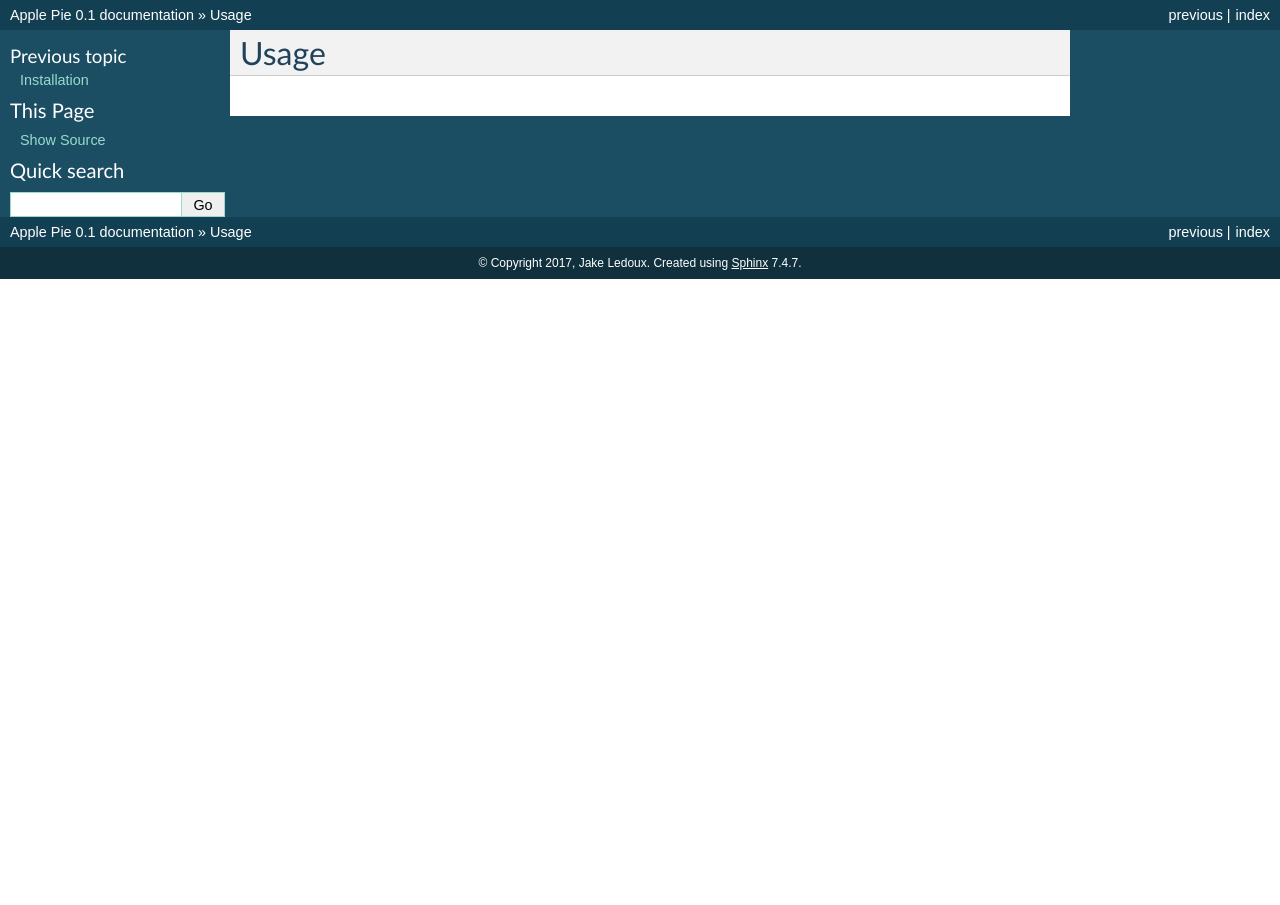
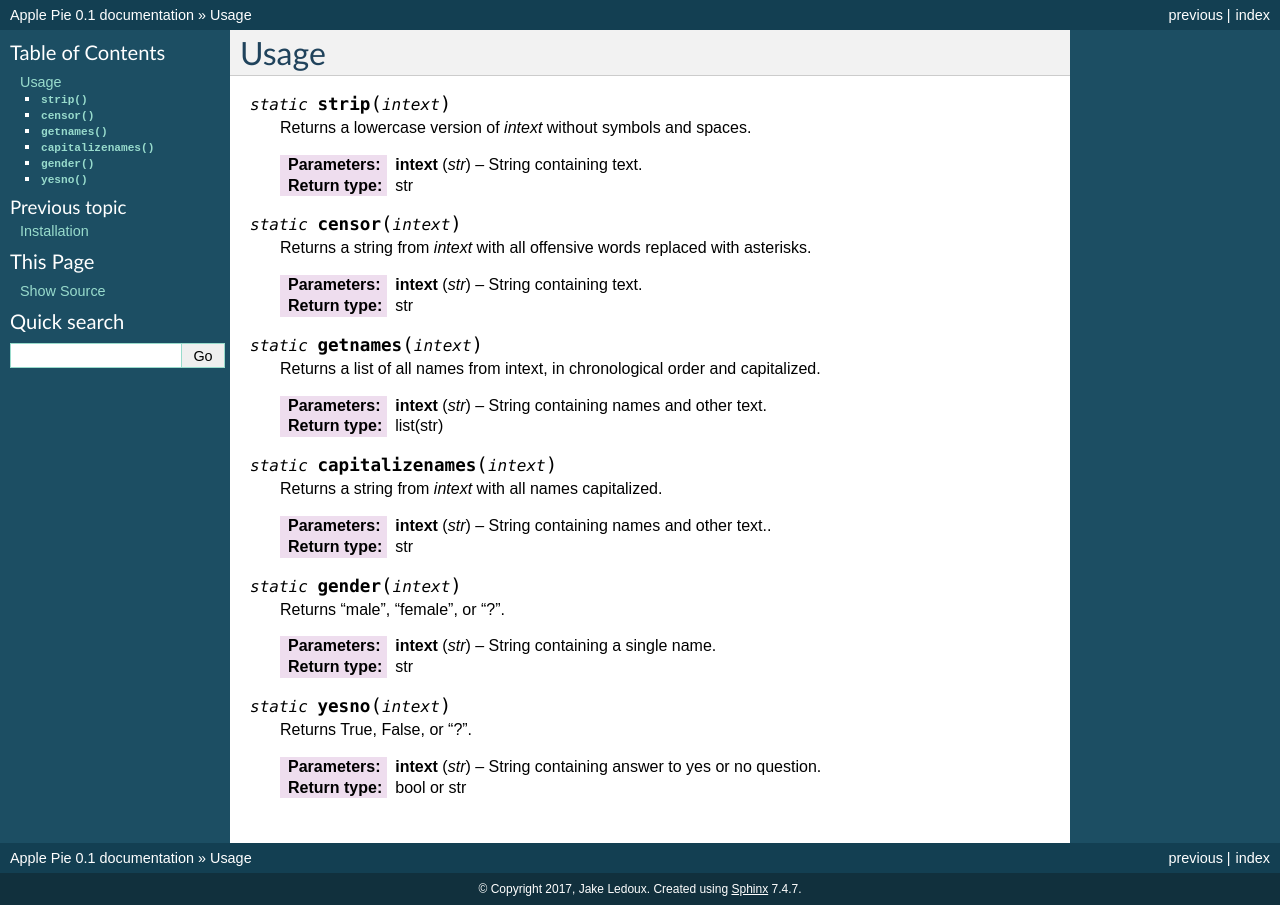
Before and after one commit to NyanJaik/applepie, a Sphinx documentation site: the page built from docs/usage.rst, in a window 1280 px wide. Built offline with Sphinx 7.4.7, drawn with Linux system fonts in a browser that asks for light colours.

Commit message:
Updated docs with all functions

```diff
--- a/docs/usage.rst
+++ b/docs/usage.rst
@@ -1,2 +1,56 @@
 Usage
 =====
+
+
+
+.. staticmethod:: strip(intext)
+
+   Returns a lowercase version of *intext* without symbols and spaces.
+
+   :param str intext: String containing text.
+   :rtype: str
+
+
+
+.. staticmethod:: censor(intext)
+
+   Returns a string from *intext* with all offensive words replaced with asterisks.
+
+   :param str intext: String containing text.
+   :rtype: str
+
+
+
+.. staticmethod:: getnames(intext)
+
+   Returns a list of all names from intext, in chronological order and capitalized.
+
+   :param str intext: String containing names and other text.
+   :rtype: list(str)
+
+
+
+.. staticmethod:: capitalizenames(intext)
+
+   Returns a string from *intext* with all names capitalized.
+
+   :param str intext: String containing names and other text..
+   :rtype: str
+
+
+
+.. staticmethod:: gender(intext)
+
+   Returns "male", "female", or "?".
+
+   :param str intext: String containing a single name.
+   :rtype: str
+
+
+
+.. staticmethod:: yesno(intext)
+
+   Returns True, False, or "?".
+
+   :param str intext: String containing answer to yes or no question.
+   :rtype: bool or str
```
Also changed, not shown: docs/index.rst (+0 -13 lines).
